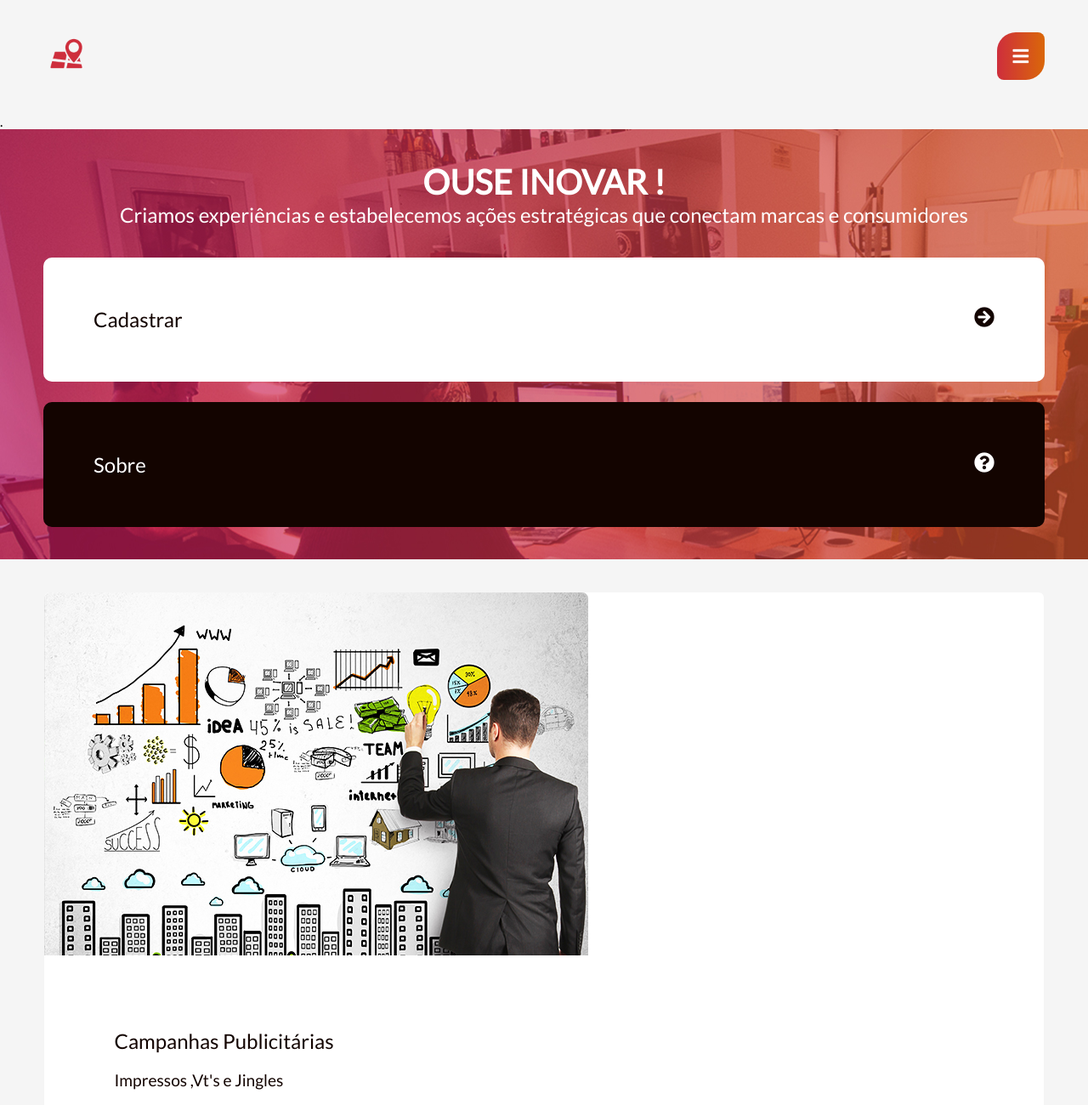
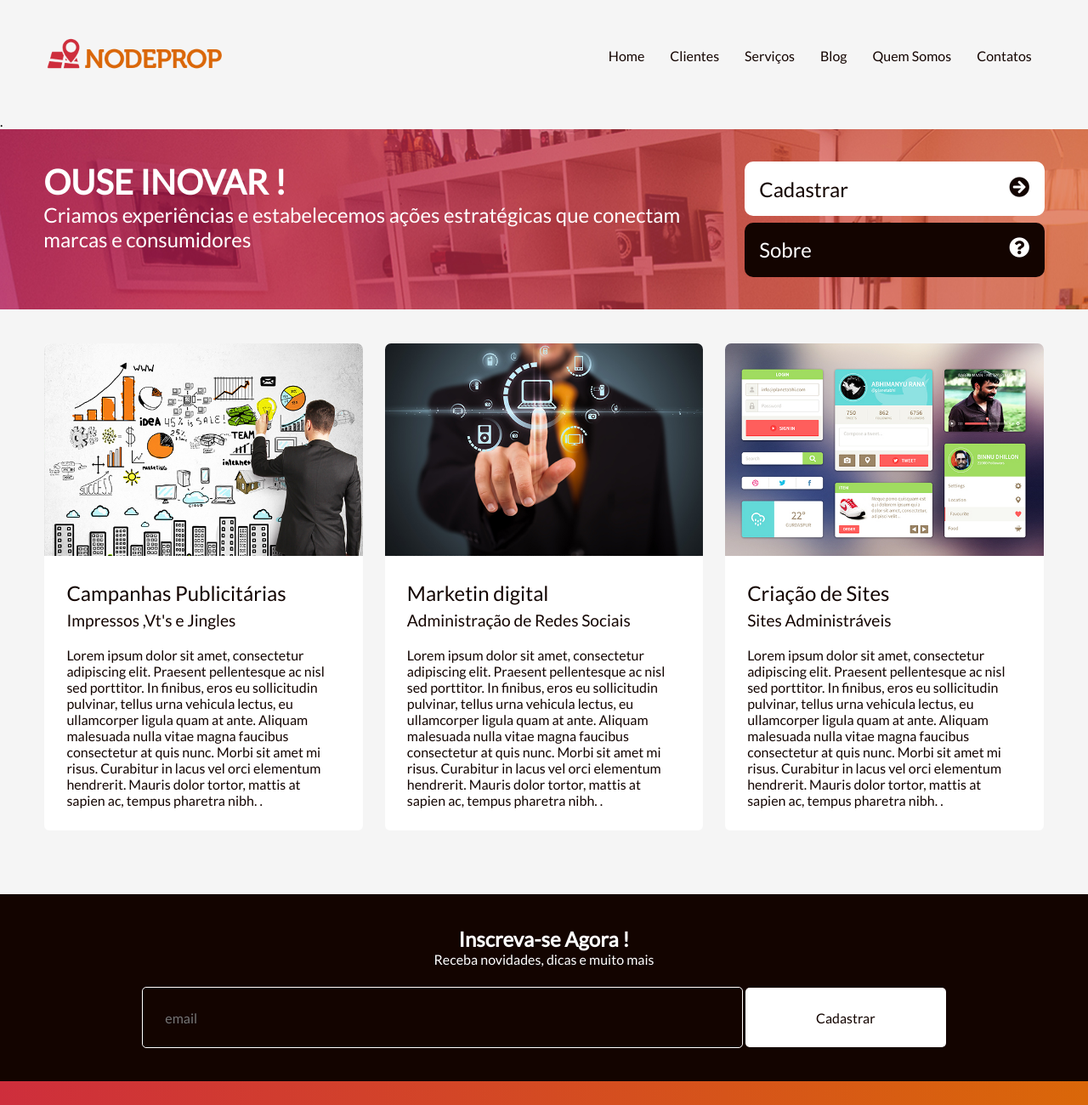
Before and after one commit to klzchz/Start-up-web-responsive, a plain HTML site: page index.html in a window 1280 px wide. Shown: the top 1300 px of the page at 85% size. Drawn offline with nearby package versions, Linux system fonts and the light colour scheme.

Commit message:
Versão 1.0

```diff
--- a/css/style.css
+++ b/css/style.css
@@ -239,3 +239,177 @@ img{
  	margin-top: 2%;
  	color: rgba(255,255,255,0.7);
  }
+ /*MEDIA TYPES
+	screen
+	Para Monitores ou dispositivos com telas e
+	resoluções adequda.
+	print
+	Para impressoras. Muito usado para dar uma versão
+	 de impressão do Site.
+ */
+/*MOBILE FIRST*/
+/*SMALL DEVICES*/
+
+@media screen and (min-width: 480px){
+	.logo {
+ 	width: 214px;
+ 	float: left;
+ 	background: url(../img/logo.png) center center/214px no-repeat;
+ }
+ 	.btn{
+ 		font-size: 2em;
+ 	}
+}
+
+/*SMALL DEVICES - TABLETS*/
+
+@media screen and (min-width: 768px){
+	.servico {
+		width: 49%;
+		float: left;
+		margin-right: 2%;
+	}
+
+	.servico:nth-child(2){
+		margin-right: 0;
+	}
+
+	.title{
+		width: 70%;
+		float: left;
+		text-align: left;
+	}
+	.buttons{
+		width: 30%;
+		float: right;
+		margin-top: 0;
+	}
+
+
+	.newsletter input {
+ 		width:69%;
+ 		padding: 3%;
+
+
+ }
+ 	.newsletter button{
+	 	width: 29%;
+	 	padding: 3%;
+
+ }
+}
+
+/*MEDIUM DEVICES - TABLETS & DESKTOPS*/
+
+@media screen and (min-width: 968px){
+	.servico {
+		width: 32%;
+		float: left;
+		margin-right: 2%;
+
+	}
+	.servico:nth-child(2){
+		margin-right: 2%;
+	}
+	.servico:nth-child(3){
+		margin-right: 0;
+	}
+
+	.title{
+		width: 70%;
+		float: left;
+		text-align: left;
+	}
+	.buttons{
+		width: 30%;
+		float: right;
+		margin-top: 0;
+	}
+
+	.newsletter form{
+		margin-top: 0;
+	}
+	.newsletter input {
+ 		width:60%;
+ 		padding: 2.2%;
+
+
+ }
+ 	.newsletter button{
+	 	width: 20%;
+	 	padding: 2.2%;
+
+ }
+
+ .btn-menu{
+		display: none;
+	}
+	.btn-close{
+		display: none;
+	}
+	.menu{
+		width: auto;
+		height: 56px;
+		line-height: 56px;
+		float: right;
+		background-color: #f5f5f5;
+		display: block;
+		position: static;
+	}
+	.menu li{
+		padding: 0;
+		float: left;
+
+	}
+	.menu li a{
+		color: #130400;
+		font-size: 1em;
+		padding: 15px;
+
+	}
+	.menu li a:hover{
+		background: none;
+		border:none!important;
+		color: #da6709;
+
+
+	}
+
+}
+
+/*LARGE DEVICES -  WIDE SCREEN*/
+
+@media screen and (min-width: 1280px){
+
+	.btn-menu{
+		display: none;
+	}
+	.btn-close{
+		display: none;
+	}
+	.menu{
+		width: auto;
+		height: 56px;
+		line-height: 56px;
+		float: right;
+		background-color: #f5f5f5;
+		display: block;
+		position: static;
+	}
+	.menu li{
+		padding: 0;
+		float: left;
+
+	}
+	.menu li a{
+		color: #130400;
+		font-size: 1em;
+		padding: 15px;
+
+	}
+	.menu li a:hover{
+
+
+
+	}
+}
```
